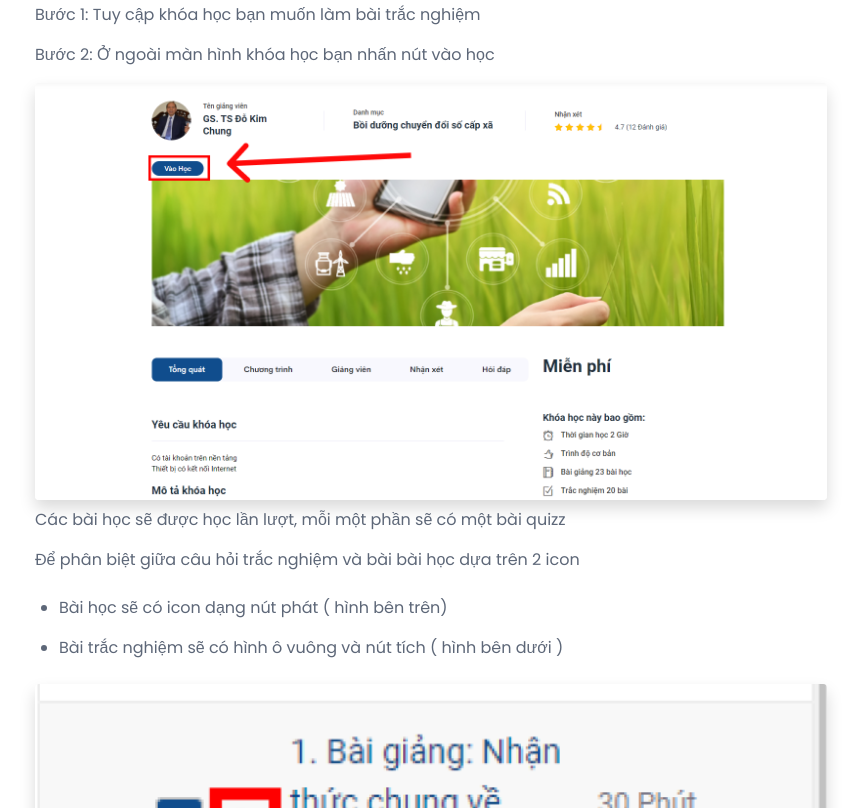
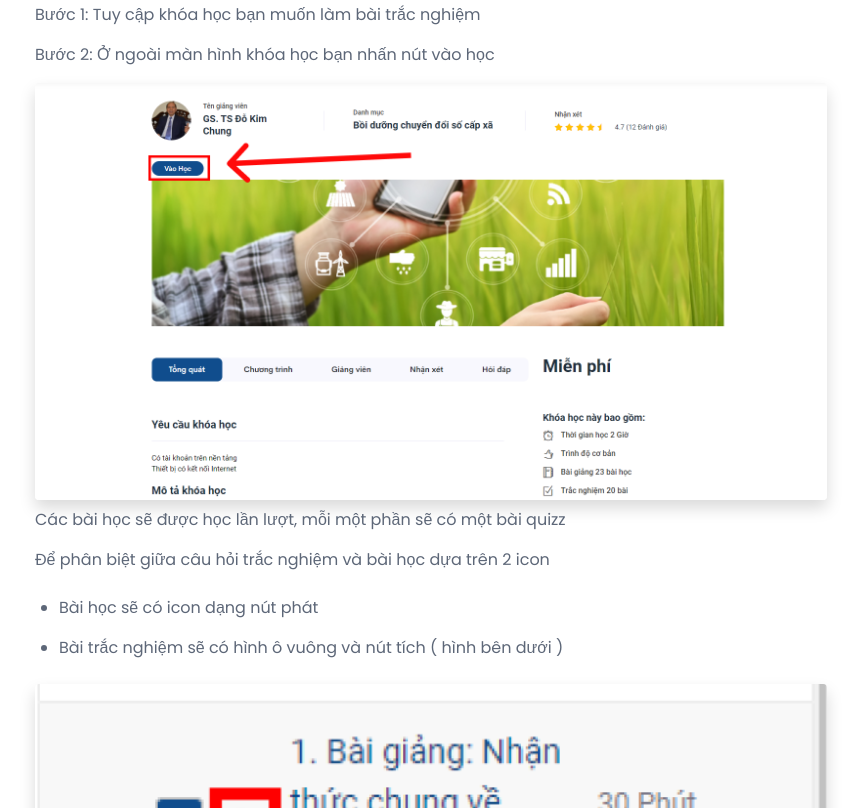
Before and after one commit to okvinhd/onetouch, a plain HTML site: page index.html in a window 1280 px wide. Shown: the part 10435-11243 px from the top of the page, without its empty margins (409-1270 px from the left). Drawn offline with nearby package versions, Linux system fonts and the light colour scheme.

Commit message:
Update index.html

```diff
--- a/index.html
+++ b/index.html
@@ -301,7 +301,7 @@
 						<p>Màn hình sẽ Hiển thị </p>
 						<a href="assets/images/2.1.2.png"><img class="figure-img img-size img-fluid shadow rounded"
 								src="assets/images/2.1.2.png" /></a>
-						<p>Bước 3: bạn điền câu hỏi và ấn câu hỏi/ Bình luận để gửi câu hỏi lên</p>
+						<p>Bước 3: Bạn điền câu hỏi và ấn câu hỏi/ Bình luận để gửi câu hỏi lên</p>
 						<p>Với phần nhận xét</p>
 						<a href="assets/images/2.1.3.png"><img class="figure-img img-size img-fluid shadow rounded"
 								src="assets/images/2.1.3.png" /></a>
@@ -318,9 +318,9 @@
 						<a href="assets/images/2.2.1.png"><img class="figure-img img-size img-fluid shadow rounded"
 								src="assets/images/2.2.1.png" /></a>
 						<p>Các bài học sẽ được học lần lượt, mỗi một phần sẽ có một bài quizz </p>
-						<p>Để phân biệt giữa câu hỏi trắc nghiệm và bài bài học dựa trên 2 icon</p>
+						<p>Để phân biệt giữa câu hỏi trắc nghiệm và bài học dựa trên 2 icon</p>
 						<ul>
-							<li>Bài học sẽ có icon dạng nút phát ( hình bên trên)</li>
+							<li>Bài học sẽ có icon dạng nút phát</li>
 							<li>Bài trắc nghiệm sẽ có hình ô vuông và nút tích ( hình bên dưới )</li>
 						</ul>
 						<a href="assets/images/2.2.3.png"><img class="figure-img img-size img-fluid shadow rounded"
```
